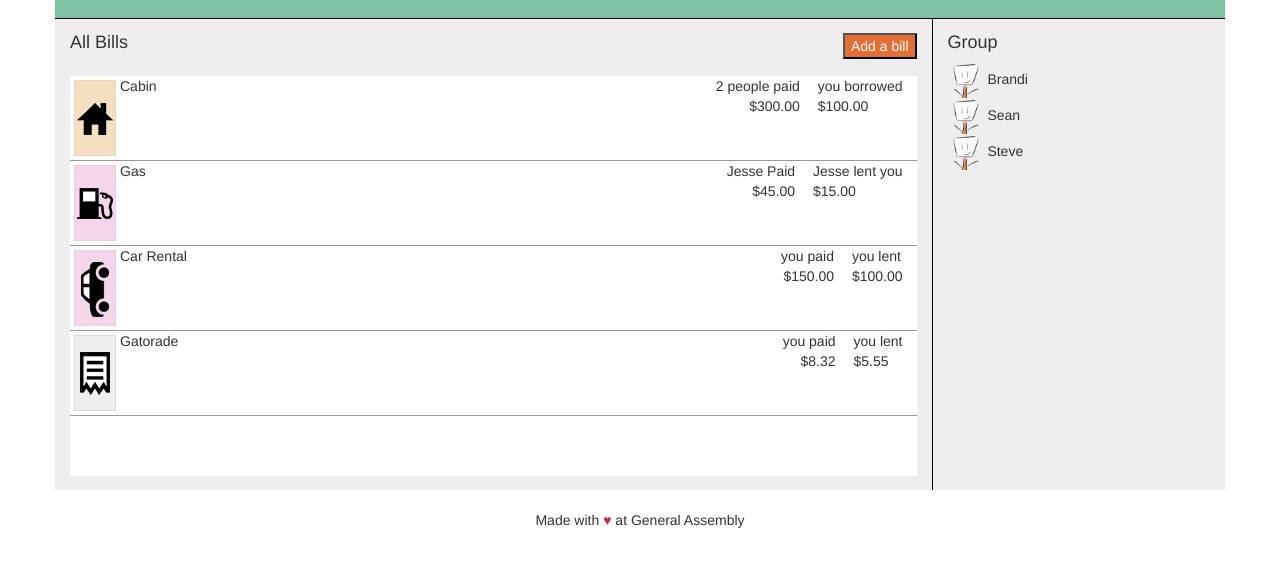
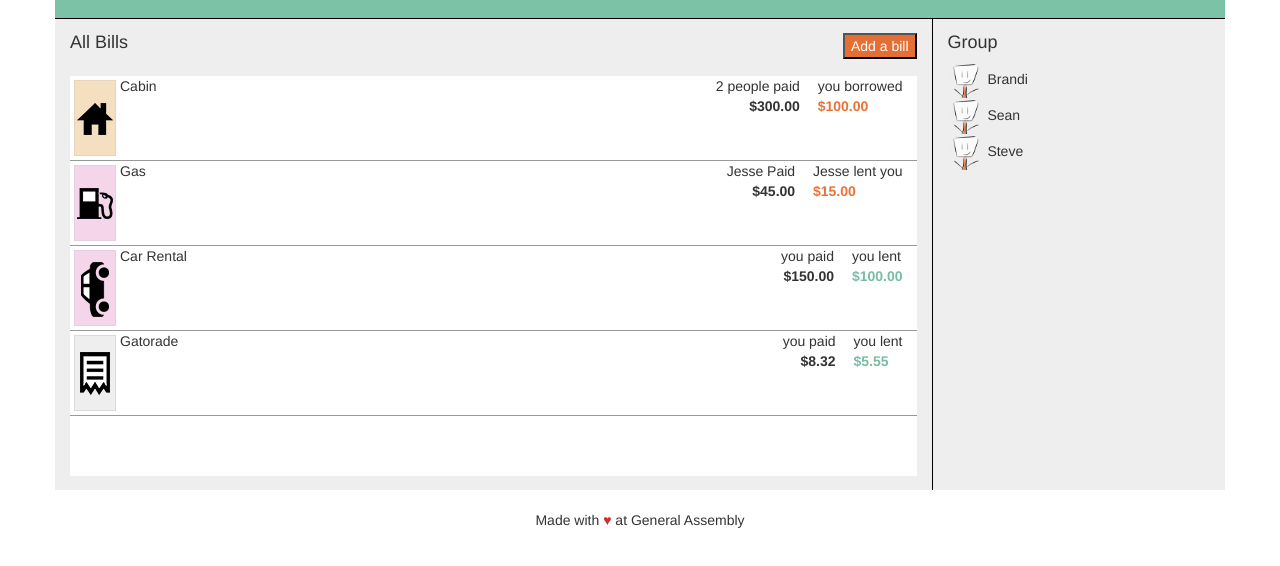
Before and after one commit to britbroet/splitwise-project, a website: page public/index.html in a window 1280 px wide. Shown: the part 64-630 px from the top of the page. Drawn offline with nearby package versions, Linux system fonts and the light colour scheme.

Commit message:
styling rent and owe

```diff
--- a/public/css/style.css
+++ b/public/css/style.css
@@ -54,6 +54,18 @@ body {
   margin-right: 1em;
 }
 
+.value {
+  font-weight: bold;
+}
+
+.value.lent {
+  color: rgb(120, 189, 162);
+}
+
+.value.owe {
+  color: rgb(234, 114, 55);
+}
+
 .cost .value {
   text-align: right;
 }
--- a/public/index.html
+++ b/public/index.html
@@ -53,7 +53,7 @@
                       <div>
                         you borrowed
                       </div>
-                      <div class="value text-left">
+                      <div class="value owe text-left">
                         $100.00
                       </div>
                     </div>
@@ -77,7 +77,7 @@
                       <div>
                         Jesse lent you
                       </div>
-                      <div class="value text-left">
+                      <div class="value owe text-left">
                         $15.00
                       </div>
                     </div>
@@ -101,7 +101,7 @@
                       <div>
                         you lent
                       </div>
-                      <div class="value text-left">
+                      <div class="value lent text-left">
                         $100.00
                       </div>
                     </div>
@@ -123,7 +123,7 @@
                       <div>
                         you lent
                       </div>
-                      <div class="value text-left">
+                      <div class="value lent text-left">
                         $5.55
                       </div>
                     </div>
```
